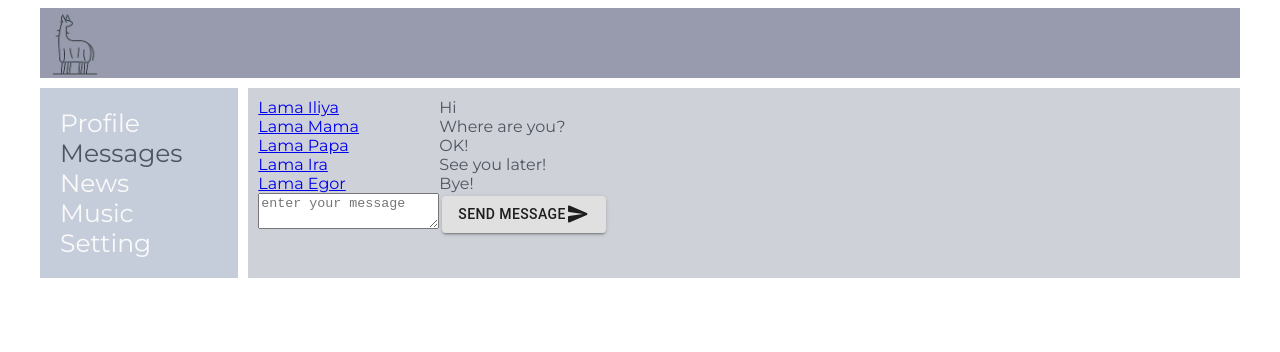
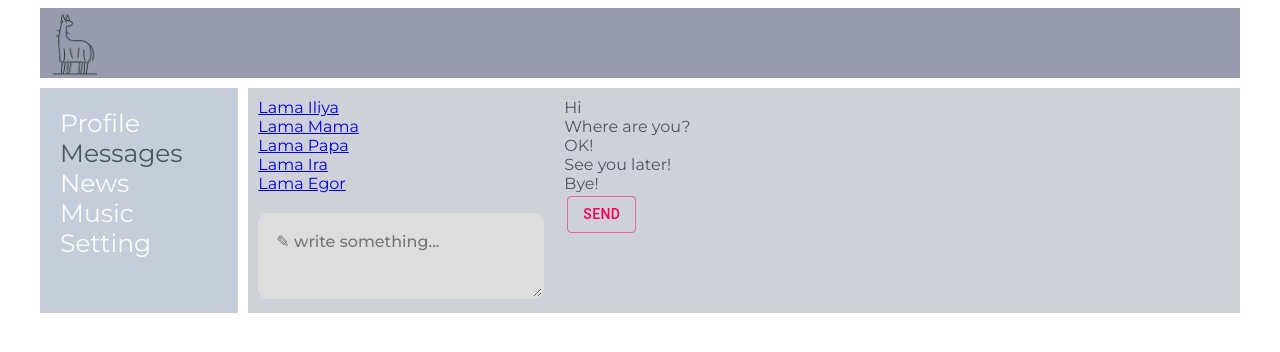
Before and after one commit to e-doschechnikova/React-Social-Network-TS, a React (Create React App) app: page /dialogs in a window 1280 px wide. Shown: the top 352 px of the page. Built offline with nearby package versions, Linux system fonts and the light colour scheme.

Commit message:
fix styles

```diff
--- a/package.json
+++ b/package.json
@@ -9,7 +9,6 @@
     "@testing-library/jest-dom": "5.14.1",
     "@testing-library/react": "12.0.0",
     "@testing-library/user-event": "13.2.1",
-    "antd": "4.18.7",
     "axios": "0.26.0",
     "classnames": "2.3.1",
     "formik": "2.2.9",
--- a/src/Redux/Store.ts
+++ b/src/Redux/Store.ts
@@ -100,7 +100,7 @@ export type ActionsTypes =
 export const store: StoreType = {
     _state: {
         profilePage: {
-            messageForNewPost: "hi",
+            messageForNewPost: "✎ write something . . .",
             posts: [
                 {id: v1(), post: "Hi", likesCount: 5},
                 {id: v1(), post: "I`am lost!!!", likesCount: 2},
--- a/src/components/Dialogs/Dialogs.module.css
+++ b/src/components/Dialogs/Dialogs.module.css
@@ -40,3 +40,40 @@
     padding: 5px;
     cursor: pointer;
 }
+
+.textForm {
+    background-color: #dddddd;
+    color: #666666;
+
+    padding: 16px;
+    margin-right: 20px;
+    margin-top: 20px;
+
+    border-radius: 10px;
+    border: 2px solid transparent;
+    outline: none;
+
+    font-family: "Montserrat", sans-serif;
+    font-weight: 500;
+    font-size: 16px;
+
+    line-height: 1.4;
+
+    width: 250px;
+    height: 50px;
+
+    transition: all 0.2s;
+}
+
+.textForm:hover {
+    cursor: pointer;
+    background-color: #eeeeee;
+}
+
+.textForm:focus {
+    cursor: text;
+    color: #333333;
+    background-color: white;
+    border-color: #333333;
+
+}
--- a/src/components/Dialogs/Dialogs.tsx
+++ b/src/components/Dialogs/Dialogs.tsx
@@ -3,7 +3,6 @@ import {DialogItem} from "./DialogItem/DialogItem";
 import styles from "./Dialogs.module.css";
 import {Message} from "./Message/Message";
 import {Button, IconButton} from "@material-ui/core";
-import {SendRounded} from "@material-ui/icons";
 import {DialogsPropsType} from "./DialogsContainer";
 
 export const Dialogs = (props: DialogsPropsType) => {
@@ -29,17 +28,16 @@ export const Dialogs = (props: DialogsPropsType) => {
             <div className={styles.dialogsItems}>{dialogsElements}</div>
             <div className={styles.messages}>{messagesElements}</div>
             <div>
-        <textarea
+        <textarea className={styles.textForm}
             value={newMessageText}
             onChange={onNewMessageChange}
-            placeholder="enter your message"
+            placeholder="✎ write something..."
         ></textarea>{" "}
             </div>
             <div>
                 <IconButton size={"small"}>
-                    <Button variant={"contained"} onClick={onSendMessageClick}>
-                        send message
-                        <SendRounded></SendRounded>
+                    <Button variant={"outlined"} color="secondary" onClick={onSendMessageClick}>
+                        send
                     </Button>{" "}
                 </IconButton>
             </div>
--- a/src/components/Profile/MyPost/MyPost.module.css
+++ b/src/components/Profile/MyPost/MyPost.module.css
@@ -1,7 +1,44 @@
 .postsBlock {
-  padding: 10px;
+    padding: 10px;
 }
 
 .posts {
-  margin-top: 10px;
+    margin-top: 10px;
 }
+
+.textForm {
+    background-color: #dddddd;
+    color: #666666;
+
+    padding: 16px;
+    margin-right: 20px;
+    margin-top: 20px;
+
+    border-radius: 10px;
+    border: 2px solid transparent;
+    outline: none;
+
+    font-family: "Montserrat", sans-serif;
+    font-weight: 500;
+    font-size: 16px;
+
+    line-height: 1.4;
+
+    width: 250px;
+    height: 50px;
+
+    transition: all 0.2s;
+}
+
+.textForm:hover {
+    cursor: pointer;
+    background-color: #eeeeee;
+}
+
+.textForm:focus {
+    cursor: text;
+    color: #333333;
+    background-color: white;
+    border-color: #333333;
+
+}
--- a/src/components/Profile/MyPost/MyPosts.tsx
+++ b/src/components/Profile/MyPost/MyPosts.tsx
@@ -26,7 +26,7 @@ export const MyPosts = (props: MyPostsPropsType) => {
             <h3>My post</h3>
             <div>
                 <div>
-          <textarea
+          <textarea className={styles.textForm}
               ref={newPostElement}
               onChange={onPostChange}
               value={props.messageForNewPost}
```
Also changed, not shown: 1 other file (tests, documents, lock files or other folders). Lines whose indentation alone changed are shown as unchanged.
